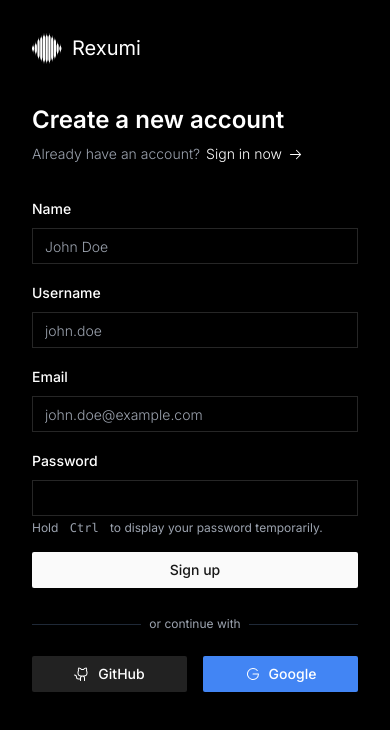
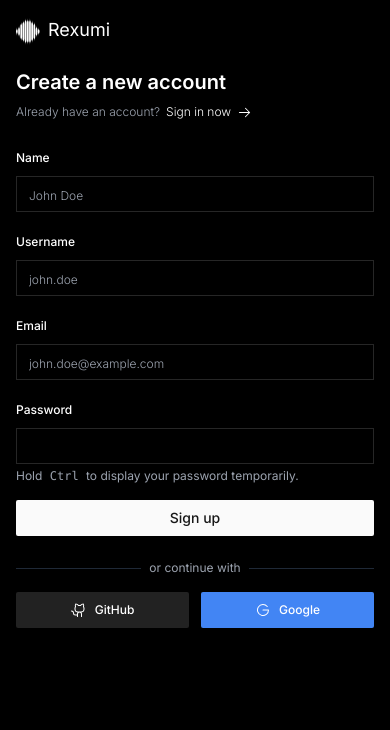
Before and after one commit to HeyFaizAIwebDeveloper/Rexumi-frontend, a Next.js app: page /register in a window 390 px wide. Shown: the top 730 px of the page. Built offline with nearby package versions, Linux system fonts and the light colour scheme.

Commit message:
update login and sign up

```diff
--- a/src/app/(auth)/login/page.tsx
+++ b/src/app/(auth)/login/page.tsx
@@ -19,8 +19,6 @@ import { LogInFormValues, LogInSchema } from "@/lib/validations/auth";
 import {
     GithubLogo,
     GoogleLogo,
-    Moon,
-    SunDim,
     ArrowRight,
     CircleNotch,
 } from "@phosphor-icons/react";
@@ -64,7 +62,6 @@ export default function LoginPage() {
         }
     }
 
-    // Handle Ctrl key for password visibility
     const handleKeyDown = (e: React.KeyboardEvent) => {
         if (e.key === "Control") {
             setShowPassword(true);
@@ -77,63 +74,67 @@ export default function LoginPage() {
         }
     };
 
-    const onclick = () =>{
+    const onclick = () => {
         router.push('/');
     }
 
     return (
-        <div className="min-h-screen w-full flex">
-            {/* Left Column */}
-            <div className="w-full lg:w-[480px] dark:bg-black p-10 flex flex-col">
-                <div className="flex justify-between items-center mb-20">
+        <div className="min-h-screen w-full flex flex-col lg:flex-row">
+            {/* Left Column - Login Form */}
+            <div className="w-full lg:w-[480px] dark:bg-black p-4 sm:p-6 lg:p-10 flex flex-col justify-center">
+                {/* Header */}
+                <div className="flex justify-between items-center mb-8 sm:mb-12 lg:mb-20">
                     <div
-                    onClick={onclick}
-                    className="flex items-center gap-2">
-                        <div className="w-8 h-8 ">
+                        onClick={onclick}
+                        className="flex items-center gap-2 cursor-pointer"
+                    >
+                        <div className="w-6 h-6 sm:w-8 sm:h-8">
                             <Image
                                 src={"/logo.svg"}
                                 alt="Rexumi"
                                 height={30}
                                 width={30}
-                                className=" bg-center bg-cover"
+                                className="bg-center bg-cover"
                             />
                         </div>
-                        <h1 className="text-xl">Rexumi</h1>
+                        <h1 className="text-lg sm:text-xl">Rexumi</h1>
                     </div>
                 </div>
 
-                <div className="flex-1">
-                    <h1 className="text-2xl font-semibold mb-2">
+                {/* Login Content */}
+                <div className="w-full max-w-md mx-auto">
+                    <h1 className="text-xl sm:text-2xl font-semibold mb-2">
                         Sign in to your account
                     </h1>
-                    <p className=" flex gap-1.5 items-center text-gray-400 text-sm mb-8 font-light">
-                        Don&lsquo;t have an account ?
+                    <p className="flex flex-wrap gap-1.5 items-center text-gray-400 text-xs sm:text-sm mb-6 sm:mb-8 font-light">
+                        Don&lsquo;t have an account?
                         <Link
                             href="/register"
-                            className=" flex items-center gap-1.5 text-white  hover:underline"
+                            className="flex items-center gap-1.5 text-white hover:underline"
                         >
                             Create one now <ArrowRight size={15} />
                         </Link>
                     </p>
 
+                    {/* Form */}
                     <Form {...form}>
                         <form
                             onSubmit={form.handleSubmit(onSubmit)}
-                            className="space-y-6"
+                            className="space-y-4 sm:space-y-6"
                         >
                             <FormField
                                 control={form.control}
                                 name="email"
                                 render={({ field }) => (
                                     <FormItem>
-                                        <FormLabel className="text-sm ">
+                                        <FormLabel className="text-xs sm:text-sm">
                                             Email
                                         </FormLabel>
                                         <FormControl>
                                             <Input
                                                 placeholder="john.doe@example.com"
                                                 {...field}
-                                                className=" placeholder:text-sm  placeholder:font-light placeholder:text-gray-400"
+                                                className="placeholder:text-xs sm:placeholder:text-sm placeholder:font-light placeholder:text-gray-400"
                                             />
                                         </FormControl>
                                         <p className="text-xs text-gray-400">
@@ -148,16 +149,12 @@ export default function LoginPage() {
                                 name="password"
                                 render={({ field }) => (
                                     <FormItem>
-                                        <FormLabel className="text-sm">
+                                        <FormLabel className="text-xs sm:text-sm">
                                             Password
                                         </FormLabel>
                                         <FormControl>
                                             <Input
-                                                type={
-                                                    showPassword
-                                                        ? "text"
-                                                        : "password"
-                                                }
+                                                type={showPassword ? "text" : "password"}
                                                 onKeyDown={handleKeyDown}
                                                 onKeyUp={handleKeyUp}
                                                 {...field}
@@ -165,59 +162,68 @@ export default function LoginPage() {
                                         </FormControl>
                                         <p className="text-xs text-gray-400">
                                             Hold{" "}
-                                            <kbd className="px-2 font-medium py-1">
+                                            <kbd className="px-1 sm:px-2 font-medium py-0.5 sm:py-1 text-xs">
                                                 Ctrl
                                             </kbd>{" "}
-                                            to display your password
-                                            temporarily.
+                                            to display your password temporarily.
                                         </p>
                                         <FormMessage />
                                     </FormItem>
                                 )}
                             />
-                            <div className="flex items-center justify-between  gap-5 pt-2">
+
+                            {/* Actions */}
+                            <div className="flex flex-col sm:flex-row items-center justify-between gap-4 pt-2">
                                 <Button
                                     type="submit"
-                                    variant={"default"}
+                                    variant="default"
                                     className="w-full rounded-[2px]"
                                 >
                                     {form.formState.isSubmitting ? (
                                         <CircleNotch
-                                            size={32}
-                                            className=" animate-spin"
+                                            size={24}
+                                            className="animate-spin"
                                         />
                                     ) : (
-                                        "sign in"
+                                        "Sign In"
                                     )}
                                 </Button>
-                                <Button variant="link">Forgot Password?</Button>
+                                <Button
+                                    variant="link"
+                                    className="text-xs sm:text-sm"
+                                >
+                                    Forgot Password?
+                                </Button>
                             </div>
                         </form>
                     </Form>
 
-                    <div className="mt-8">
+                    {/* Social Login */}
+                    <div className="mt-6 sm:mt-8">
                         <div className="relative">
                             <div className="absolute inset-0 flex items-center">
                                 <div className="w-full border-t border-gray-800"></div>
                             </div>
-                            <div className="relative flex justify-center  text-xs">
+                            <div className="relative flex justify-center text-xs">
                                 <span className="px-2 bg-black text-gray-400">
                                     or continue with
                                 </span>
                             </div>
                         </div>
 
-                        <div className="mt-6 grid grid-cols-2 gap-4">
+                        <div className="mt-4 sm:mt-6 grid grid-cols-2 gap-3 sm:gap-4">
                             <Button
                                 variant="default"
-                                className=" rounded-[2px]  text-white bg-[#222222] hover:bg-[#222222d1] cursor-not-allowed"
+                                className="rounded-[2px] text-white bg-[#222222] hover:bg-[#222222d1] cursor-not-allowed flex items-center gap-2"
                             >
-                                <GithubLogo size={32} />
-                                GitHub
+                                <GithubLogo size={24} />
+                                <span className="text-xs sm:text-sm">GitHub</span>
                             </Button>
-                            <Button className="rounded-[2px]  text-white hover:bg-[#4286f4d1] bg-[#4285F4] cursor-not-allowed">
-                                <GoogleLogo size={32} />
-                                Google
+                            <Button
+                                className="rounded-[2px] text-white hover:bg-[#4286f4d1] bg-[#4285F4] cursor-not-allowed flex items-center gap-2"
+                            >
+                                <GoogleLogo size={24} />
+                                <span className="text-xs sm:text-sm">Google</span>
                             </Button>
                         </div>
                     </div>
@@ -231,10 +237,10 @@ export default function LoginPage() {
                     alt="background"
                     fill
                     quality={100}
-                    className="  object-cover "
+                    className="object-cover"
                     priority
                 />
-                <div className="absolute select-none  text-black p-2 bottom-4 right-4  font-light text-sm bg-opacity-20 bg-white shadow-md backdrop-filter backdrop-blur-md">
+                <div className="absolute select-none text-black p-2 bottom-4 right-4 font-light text-xs bg-opacity-50 bg-white shadow-md backdrop-filter backdrop-blur-md">
                     Photograph Created by AI
                 </div>
             </div>
--- a/src/app/(auth)/register/page.tsx
+++ b/src/app/(auth)/register/page.tsx
@@ -26,7 +26,7 @@ import { Registerhandle } from "../../../../action/auth/register";
 import { useRouter } from "next/navigation";
 import { useToast } from "@/hooks/use-toast";
 
-export default function LoginPage() {
+export default function SignupPage() {
     const [showPassword, setShowPassword] = useState(false);
     const router = useRouter();
     const { toast } = useToast();
@@ -62,7 +62,6 @@ export default function LoginPage() {
         }
     }
 
-    // Handle Ctrl key for password visibility
     const handleKeyDown = (e: React.KeyboardEvent) => {
         if (e.key === "Control") {
             setShowPassword(true);
@@ -74,42 +73,44 @@ export default function LoginPage() {
             setShowPassword(false);
         }
     };
-    const onclick = () =>{
+
+    const onclick = () => {
         router.push('/');
     }
 
     return (
-        <div className="h-screen w-full flex">
-            {/* Left Column */}
-            <div className="w-full lg:w-[480px] dark:bg-black p-8 flex flex-col">
-                <div className="flex justify-between items-center mb-10">
+        <div className="min-h-screen w-full flex flex-col lg:flex-row">
+            {/* Left Column - Signup Form */}
+            <div className="w-full lg:w-[480px] dark:bg-black p-4 sm:p-6 lg:p-8 flex flex-col justify-center">
+                {/* Header */}
+                <div className="flex justify-between items-center mb-6 sm:mb-8 lg:mb-10">
                     <div
-                    onClick={onclick}
-                    className="flex items-center gap-2">
-                        <div
-
-                        className="w-8 h-8 ">
+                        onClick={onclick}
+                        className="flex items-center gap-2 cursor-pointer"
+                    >
+                        <div className="w-6 h-6 sm:w-8 sm:h-8">
                             <Image
                                 src={"/logo.svg"}
                                 alt="Rexumi"
                                 height={30}
                                 width={30}
-                                className=" bg-center bg-cover"
+                                className="bg-center bg-cover"
                             />
                         </div>
-                        <h1 className="text-xl">Rexumi</h1>
+                        <h1 className="text-lg sm:text-xl">Rexumi</h1>
                     </div>
                 </div>
 
-                <div className="flex-1">
-                    <h1 className="text-2xl font-semibold mb-2">
+                {/* Signup Content */}
+                <div className="w-full max-w-md mx-auto">
+                    <h1 className="text-xl sm:text-2xl font-semibold mb-2">
                         Create a new account
                     </h1>
-                    <p className=" flex gap-1.5 items-center text-gray-400 text-sm mb-8  font-light">
+                    <p className="flex flex-wrap gap-1.5 items-center text-gray-400 text-xs sm:text-sm mb-6 sm:mb-8 font-light">
                         Already have an account?
                         <Link
                             href="/login"
-                            className=" flex items-center gap-1.5 text-white  hover:underline"
+                            className="flex items-center gap-1.5 text-white hover:underline"
                         >
                             Sign in now <ArrowRight size={15} />
                         </Link>
@@ -118,21 +119,22 @@ export default function LoginPage() {
                     <Form {...form}>
                         <form
                             onSubmit={form.handleSubmit(onSubmit)}
-                            className="space-y-4"
+                            className="space-y-4 sm:space-y-6"
                         >
+                            {/* Name Input */}
                             <FormField
                                 control={form.control}
                                 name="name"
                                 render={({ field }) => (
                                     <FormItem>
-                                        <FormLabel className="text-sm ">
+                                        <FormLabel className="text-xs sm:text-sm">
                                             Name
                                         </FormLabel>
                                         <FormControl>
                                             <Input
                                                 placeholder="John Doe"
                                                 {...field}
-                                                className=" placeholder:text-sm  placeholder:font-light placeholder:text-gray-400"
+                                                className="placeholder:text-xs sm:placeholder:text-sm placeholder:font-light placeholder:text-gray-400"
                                             />
                                         </FormControl>
                                         <FormMessage />
@@ -140,19 +142,20 @@ export default function LoginPage() {
                                 )}
                             />
 
+                            {/* Username Input */}
                             <FormField
                                 control={form.control}
                                 name="username"
                                 render={({ field }) => (
                                     <FormItem>
-                                        <FormLabel className="text-sm ">
+                                        <FormLabel className="text-xs sm:text-sm">
                                             Username
                                         </FormLabel>
                                         <FormControl>
                                             <Input
                                                 placeholder="john.doe"
                                                 {...field}
-                                                className=" placeholder:text-sm  placeholder:font-light placeholder:text-gray-400"
+                                                className="placeholder:text-xs sm:placeholder:text-sm placeholder:font-light placeholder:text-gray-400"
                                             />
                                         </FormControl>
                                         <FormMessage />
@@ -160,19 +163,20 @@ export default function LoginPage() {
                                 )}
                             />
 
+                            {/* Email Input */}
                             <FormField
                                 control={form.control}
                                 name="email"
                                 render={({ field }) => (
                                     <FormItem>
-                                        <FormLabel className="text-sm ">
+                                        <FormLabel className="text-xs sm:text-sm">
                                             Email
                                         </FormLabel>
                                         <FormControl>
                                             <Input
                                                 placeholder="john.doe@example.com"
                                                 type="email"
-                                                className=" placeholder:text-sm  placeholder:font-light placeholder:text-gray-400"
+                                                className="placeholder:text-xs sm:placeholder:text-sm placeholder:font-light placeholder:text-gray-400"
                                                 {...field}
                                             />
                                         </FormControl>
@@ -181,33 +185,29 @@ export default function LoginPage() {
                                 )}
                             />
 
+                            {/* Password Input */}
                             <FormField
                                 control={form.control}
                                 name="password"
                                 render={({ field }) => (
                                     <FormItem>
-                                        <FormLabel className="text-sm ">
+                                        <FormLabel className="text-xs sm:text-sm">
                                             Password
                                         </FormLabel>
                                         <FormControl>
                                             <div className="space-y-1">
                                                 <Input
-                                                    type={
-                                                        showPassword
-                                                            ? "text"
-                                                            : "password"
-                                                    }
+                                                    type={showPassword ? "text" : "password"}
                                                     onKeyDown={handleKeyDown}
                                                     onKeyUp={handleKeyUp}
                                                     {...field}
                                                 />
                                                 <p className="text-xs text-gray-400">
                                                     Hold{" "}
-                                                    <kbd className="px-2 font-medium py-1">
+                                                    <kbd className="px-1 sm:px-2 font-medium py-0.5 sm:py-1 text-xs">
                                                         Ctrl
                                                     </kbd>{" "}
-                                                    to display your password
-                                                    temporarily.
+                                                    to display your password temporarily.
                                                 </p>
                                             </div>
                                         </FormControl>
@@ -216,46 +216,50 @@ export default function LoginPage() {
                                 )}
                             />
 
+                            {/* Submit Button */}
                             <Button
                                 type="submit"
-                                variant={"default"}
+                                variant="default"
                                 className="w-full rounded-[2px]"
                             >
                                 {form.formState.isSubmitting ? (
                                     <CircleNotch
-                                        size={32}
-                                        className=" animate-spin"
+                                        size={24}
+                                        className="animate-spin"
                                     />
                                 ) : (
-                                    " Sign up"
+                                    "Sign up"
                                 )}
                             </Button>
                         </form>
                     </Form>
 
-                    <div className="mt-7">
+                    {/* Social Login */}
+                    <div className="mt-6 sm:mt-8">
                         <div className="relative">
                             <div className="absolute inset-0 flex items-center">
                                 <div className="w-full border-t border-gray-800"></div>
                             </div>
-                            <div className="relative flex justify-center  text-xs">
+                            <div className="relative flex justify-center text-xs">
                                 <span className="px-2 bg-black text-gray-400">
                                     or continue with
                                 </span>
                             </div>
                         </div>
 
-                        <div className="mt-6 grid grid-cols-2 gap-4">
+                        <div className="mt-4 sm:mt-6 grid grid-cols-2 gap-3 sm:gap-4">
                             <Button
                                 variant="default"
-                                className=" rounded-[2px]  text-white bg-[#222222] hover:bg-[#222222d1] cursor-not-allowed"
+                                className="rounded-[2px] text-white bg-[#222222] hover:bg-[#222222d1] cursor-not-allowed flex items-center gap-2"
                             >
-                                <GithubLogo size={32} />
-                                GitHub
+                                <GithubLogo size={24} />
+                                <span className="text-xs sm:text-sm">GitHub</span>
                             </Button>
-                            <Button className="rounded-[2px]  text-white hover:bg-[#4286f4d1] bg-[#4285F4] cursor-not-allowed">
-                                <GoogleLogo size={32} />
-                                Google
+                            <Button
+                                className="rounded-[2px] text-white hover:bg-[#4286f4d1] bg-[#4285F4] cursor-not-allowed flex items-center gap-2"
+                            >
+                                <GoogleLogo size={24} />
+                                <span className="text-xs sm:text-sm">Google</span>
                             </Button>
                         </div>
                     </div>
@@ -269,10 +273,10 @@ export default function LoginPage() {
                     alt="background"
                     fill
                     quality={100}
-                    className="object-cover "
+                    className="object-cover"
                     priority
                 />
-                <div className="absolute select-none  text-black p-2 bottom-4 right-4  font-light text-sm bg-opacity-20 bg-white shadow-md backdrop-filter backdrop-blur-md">
+                <div className="absolute select-none text-black p-2 bottom-4 right-4 font-light text-xs bg-opacity-50 bg-white shadow-md backdrop-filter backdrop-blur-md">
                     Photograph Created by AI
                 </div>
             </div>
```
